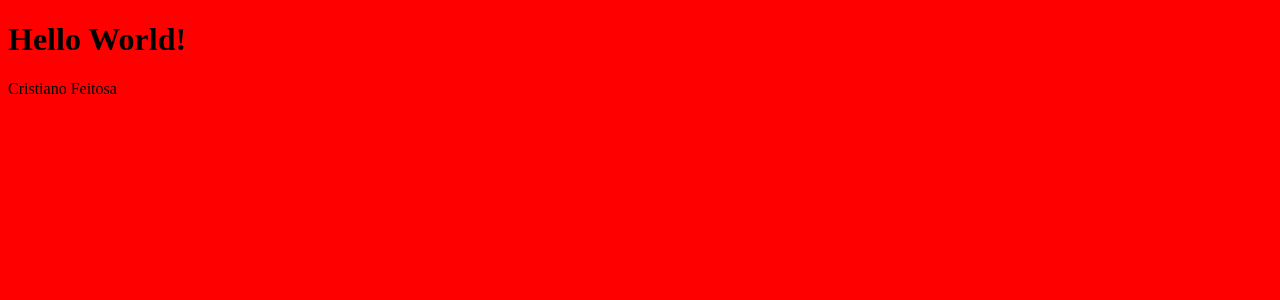
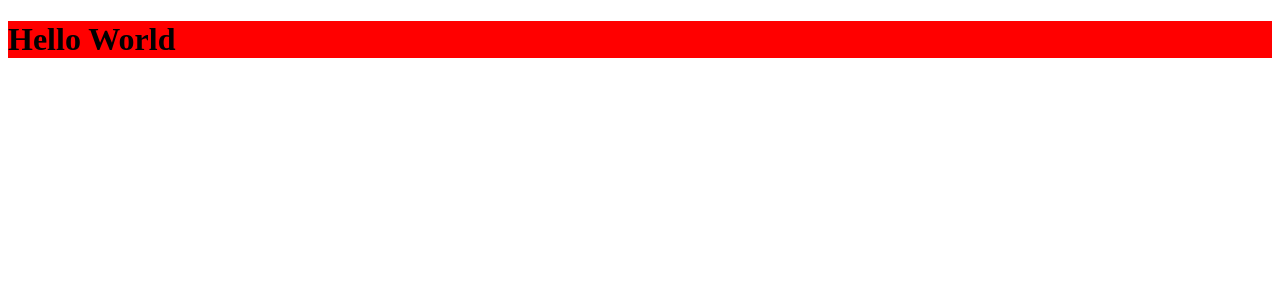
Before and after one commit to crisfeitosa/rocketnotes, a React (Vite) app: page / in a window 1280 px wide. Shown: the top 300 px of the page. Built offline with nearby package versions, Linux system fonts and the light colour scheme.

Commit message:
CSS in JS

```diff
--- a/package.json
+++ b/package.json
@@ -11,7 +11,8 @@
   },
   "dependencies": {
     "react": "^18.2.0",
-    "react-dom": "^18.2.0"
+    "react-dom": "^18.2.0",
+    "styled-components": "^6.1.18"
   },
   "devDependencies": {
     "@types/react": "^18.2.66",
--- a/src/pages/Details/index.tsx
+++ b/src/pages/Details/index.tsx
@@ -1,10 +1,9 @@
-import "./styles.css";
+import {Container} from "./styles";
 
 export function Details() {
   return (
-    <>
-      <h1>Hello World!</h1>
-      <span>Cristiano Feitosa</span>
-    </>
+    <Container>
+      <h1>Hello World</h1>
+    </Container>
   )
-}
+};
--- a/src/pages/Details/styles.css
+++ /dev/null
@@ -1,3 +0,0 @@
-body {
-  background: red;
-}
--- /dev/null
+++ b/src/pages/Details/styles.ts
@@ -0,0 +1,5 @@
+import styled from "styled-components";
+
+export const Container = styled.div`
+  background-color: red;
+`;
```
Also changed, not shown: 1 other file (tests, documents, lock files or other folders).
